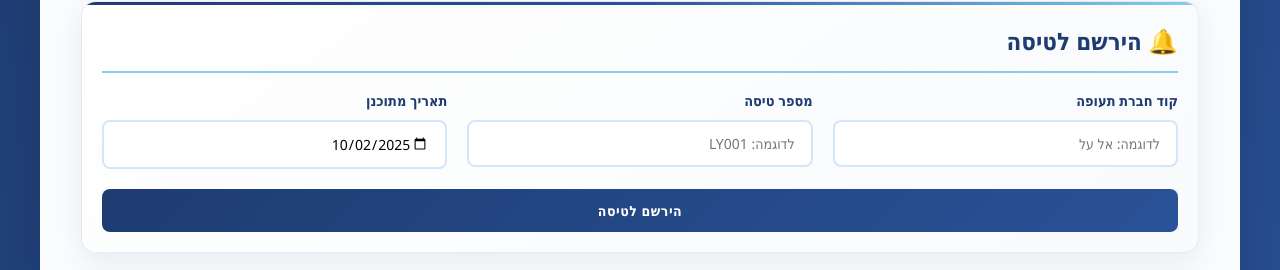
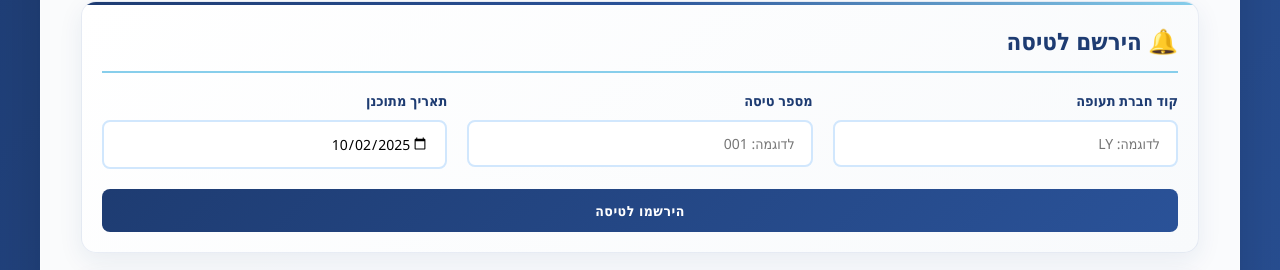
Before and after one commit to AryehRotberg/reactivewings-frontend, a React (Vite) app: page /dashboard in a window 1280 px wide. Shown: the part 283-553 px from the top of the page. Built offline with nearby package versions, Linux system fonts and the light colour scheme; no server answers; sample sign-in values are in the browser's storage.

Commit message:
refactor: update Hebrew text in LoadingSpinner and SubscriptionForm for consistency

```diff
--- a/src/components/LoadingSpinner.tsx
+++ b/src/components/LoadingSpinner.tsx
@@ -4,7 +4,7 @@ export default function LoadingSpinner() {
     return (
         <div className="page-loading-overlay">
             <div className="spinner"></div>
-            <div>Loading Flight Manager...</div>
+            <div>טוען מערכת ניהול טיסות...</div>
         </div>
     );
 }
--- a/src/components/SubscriptionForm.tsx
+++ b/src/components/SubscriptionForm.tsx
@@ -18,7 +18,7 @@ export default function SubscriptionForm({ onSubscriptionAdded, onMessage }: Sub
         e.preventDefault();
 
         if (!airlineCode || !flightNumber || !scheduledDate) {
-            onMessage('אנא מלא את כל השדות.', true);
+            onMessage('אנא מלאו את כל השדות.', true);
             return;
         }
 
@@ -60,7 +60,7 @@ export default function SubscriptionForm({ onSubscriptionAdded, onMessage }: Sub
                         <input
                             type="text"
                             id="airlineCode"
-                            placeholder="לדוגמה: אל על"
+                            placeholder="לדוגמה: LY"
                             value={airlineCode}
                             onChange={(e) => setAirlineCode(e.target.value)}
                             required
@@ -71,7 +71,7 @@ export default function SubscriptionForm({ onSubscriptionAdded, onMessage }: Sub
                         <input
                             type="text"
                             id="flightNumber"
-                            placeholder="לדוגמה: LY001"
+                            placeholder="לדוגמה: 001"
                             value={flightNumber}
                             onChange={(e) => setFlightNumber(e.target.value)}
                             required
@@ -90,7 +90,7 @@ export default function SubscriptionForm({ onSubscriptionAdded, onMessage }: Sub
                 </div>
                 <button type="submit" className="btn" disabled={loading}>
                     <span className="btn-text">
-                        {loading ? 'נרשם...' : 'הירשם לטיסה'}
+                        {loading ? 'מבצע רישום...' : 'הירשמו לטיסה'}
                     </span>
                 </button>
             </form>
```
